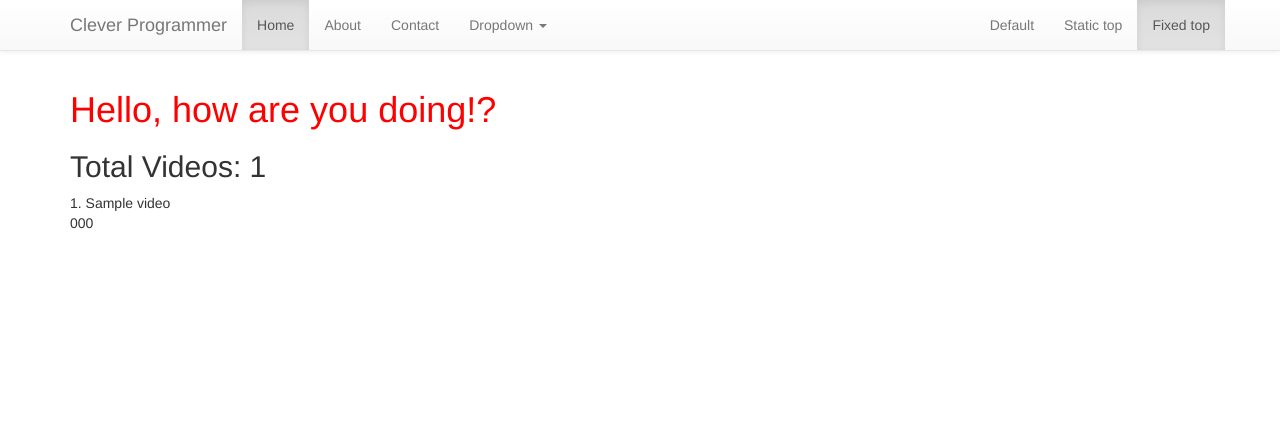
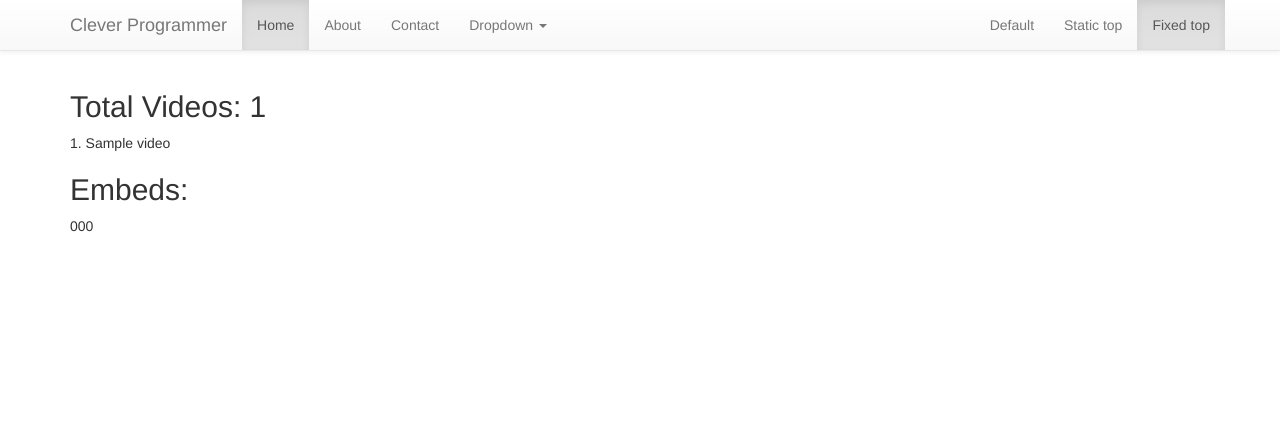
Before and after one commit to CleverProgrammer/srvup, a Django app: page / in a window 1280 px wide. Shown: the top 431 px of the page. Run offline with Django 3.2, Linux system fonts and the light colour scheme; tables that the repository leaves empty hold one stand-in row (values such as "Sample post"); some libraries are stand-ins or nearby versions.

Commit message:
Use marksafe to render youtube videos on front page

```diff
--- a/srvup/views.py
+++ b/srvup/views.py
@@ -1,14 +1,17 @@
 from django.shortcuts import render
-
+from django.utils.safestring import mark_safe
 from videos.models import Video
 
 
 def home(request):
     name = 'Rafeh Qazi'
     videos = Video.objects.all()
+    embeds = [(mark_safe(video.embed_code)) for video in videos]
+    print(isinstance(embeds[0], str))
     context = {
         'name': name,
         'number': videos.count(),
         'videos': videos,
+        'embeds': embeds,
     }
     return render(request, 'home.html', context)
--- a/templates/home.html
+++ b/templates/home.html
@@ -12,14 +12,16 @@
 
 {% block content %}
 
-    <h1>Hello, how are you doing!?</h1>
     <h2>Total Videos: {{ number }}</h2>
     {% for video in videos %}
         <p>
         {{ forloop.counter }}. {{ video }} <br>
-        {{ video.embed_code }}
         </p>
     {% endfor %}
 
+    <h2>Embeds:</h2>
+    {% for embed in embeds %}
+        {{ embed }}
+    {% endfor %}
 
 {% endblock %}
```
